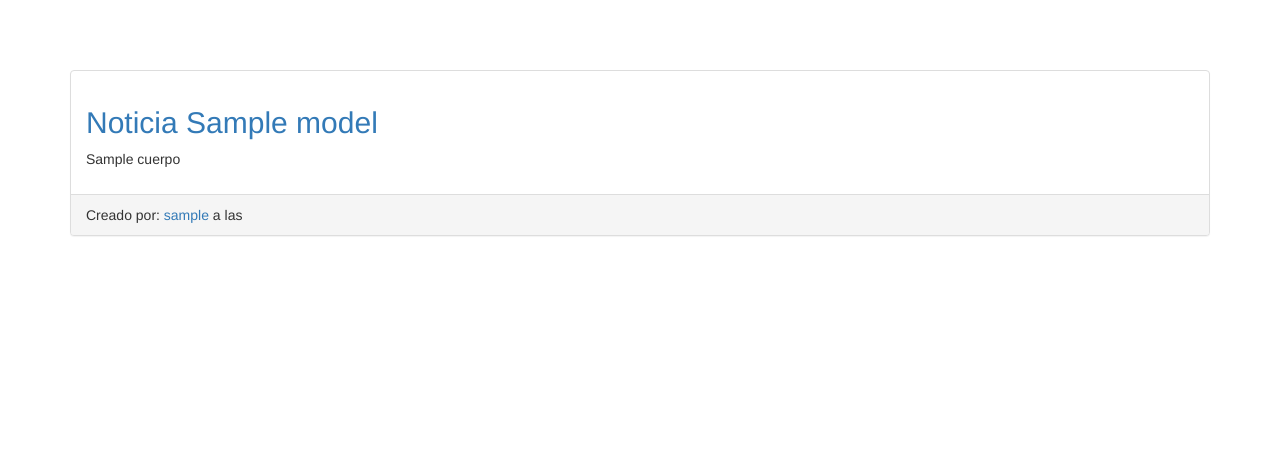
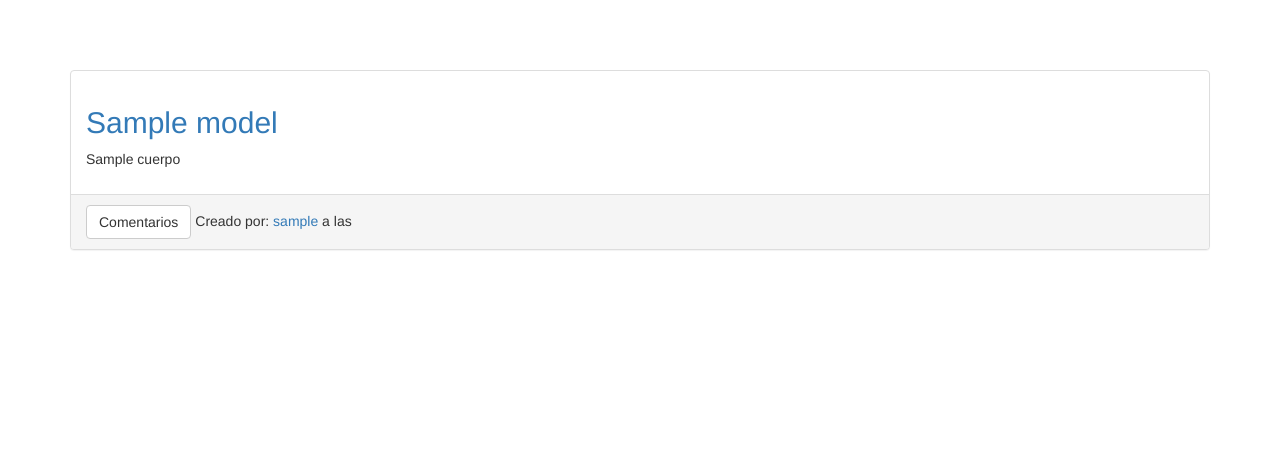
Before and after one commit to aaronFdez/meneame, a Yii app: template views/noticias/viewmain.php in a window 1280 px wide. Shown: the top 449 px of the page. Run offline with PHP 8.4 and a stand-in for Yii, Linux system fonts and the light colour scheme; the template is opened without the code that fills it: most values are stand-ins (such as "Sample title", 1, 10 or a date in 2020); data that the repository does not hold is empty; some libraries are stand-ins or nearby versions.

Commit message:
Cambios en el formulario de noticias y añadido enlaces a las noticias

```diff
--- a/views/noticias/_form.php
+++ b/views/noticias/_form.php
@@ -14,9 +14,9 @@ use yii\widgets\ActiveForm;
 
     <?= $form->field($model, 'titulo')->textInput(['maxlength' => true]) ?>
 
-    <?= $form->field($model, 'cuerpo')->textInput(['maxlength' => true]) ?>
+    <?= $form->field($model, 'cuerpo')->textArea(['maxlength' => true, 'rows'=>6, 'cols'=>50]); ?>
 
-    <?= $form->field($model, 'url')->textInput(['maxlength' => true]) ?>
+    <?= $form->field($model, 'url')->textInput(['maxlength' => true, 'pattern' => "/^(http|https):\/\/(w{3}\.|)[a-zA-Z0-9]+\.[a-z]{1,3}$/"]) ?>
 
     <div class="form-group">
         <?= Html::submitButton($model->isNewRecord ? 'Create' : 'Update', ['class' => $model->isNewRecord ? 'btn btn-success' : 'btn btn-primary']) ?>
--- a/views/noticias/view.php
+++ b/views/noticias/view.php
@@ -33,7 +33,7 @@ $this->params['breadcrumbs'][] = $this->title;
 
     <div class="panel panel-default">
       <div class="panel-body">
-        <h2><a href="#">Noticia <?= $model->titulo ?></a></h2>
+        <h2><a href="<?= $model->url ?>"><?= $model->titulo ?></a></h2>
 
         <p> <?= $model->cuerpo ?> </p>
       </div>
--- a/views/noticias/viewmain.php
+++ b/views/noticias/viewmain.php
@@ -13,12 +13,13 @@ $time = $time->asTime($model->created_at, $format = 'medium');
 
     <div class="panel panel-default">
       <div class="panel-body">
-        <h2><a href="#">Noticia <?= $model->titulo ?></a></h2>
+        <h2><a href="<?= $model->url ?>"><?= $model->titulo ?></a></h2>
 
         <p> <?= $model->cuerpo ?> </p>
       </div>
       <div class="panel-footer">
-          Creado por: <?= Html::a($model->usuario->username, ['/user/profile/show', 'id' => $model->usuario->id], ['class' => 'profile-link']) ?> a las <?= $time ?>
+        <?= Html::a('Comentarios', ['/noticias/view', 'id' => $model->id_noticia], ['class' => 'btn btn-default']) ?>
+        Creado por: <?= Html::a($model->usuario->username, ['/user/profile/show', 'id' => $model->usuario->id], ['class' => 'profile-link']) ?> a las <?= $time ?>
       </div>
     </div>
 
```
